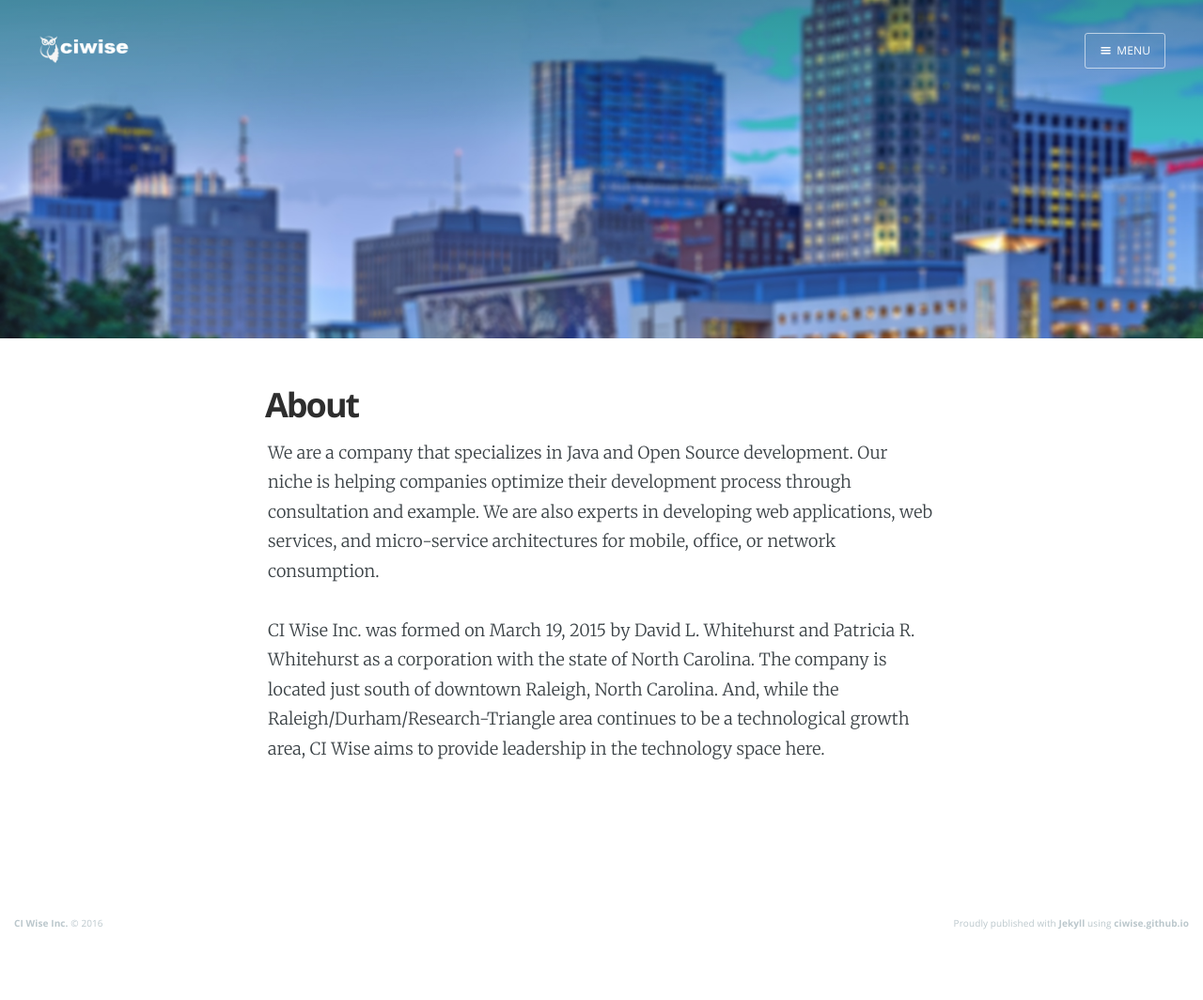
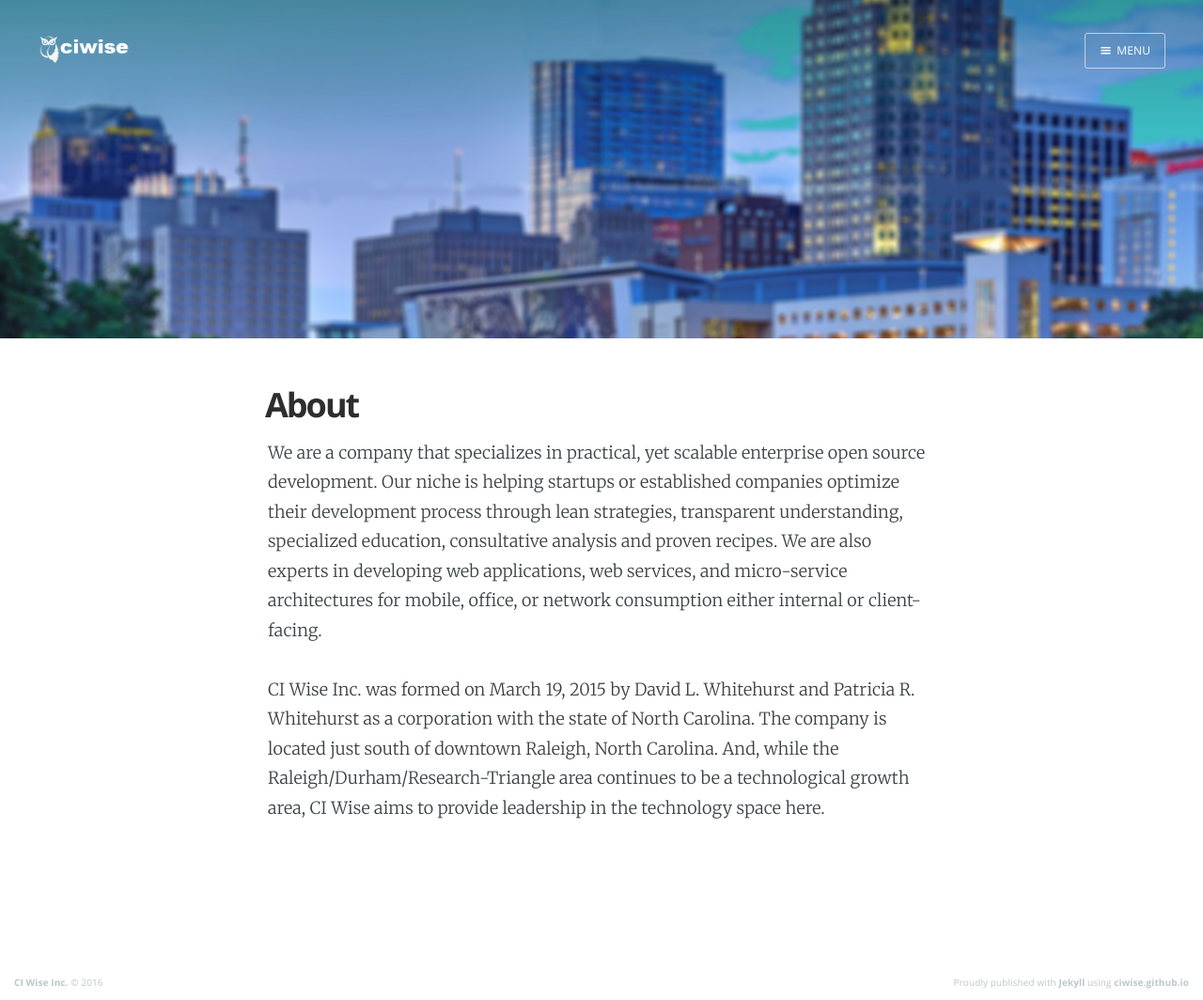
Before and after one commit to ciwise/ciwise.github.custom, a Jekyll site: the page built from about.html, in a window 1280 px wide. Shown: the whole page at 94% size. Built offline with Jekyll 4.4.1, drawn with Linux system fonts in a browser that asks for light colours; nearby versions of some CDN libraries; Markdown is read by kramdown in place of the engine named in the settings; before the commit the page ends 1001 px from its top, so only the background shows below that.

Commit message:
revised about and contact pages

```diff
--- a/about.html
+++ b/about.html
@@ -41,9 +41,9 @@ current: tag
 
         <section class="post-content">
 <p>
-We are a company that specializes in Java and Open Source development. Our niche is helping companies
-optimize their development process through consultation and example. We are also experts in developing
-web applications, web services, and micro-service architectures for mobile, office, or network consumption.
+We are a company that specializes in practical, yet scalable enterprise open source development. Our niche is helping startups or established companies
+optimize their development process through lean strategies, transparent understanding, specialized education, consultative analysis and proven recipes. We are also experts in developing
+web applications, web services, and micro-service architectures for mobile, office, or network consumption either internal or client-facing.
 </p><p>
 CI Wise Inc. was formed on March 19, 2015 by David L. Whitehurst and Patricia R. Whitehurst as a
 corporation with the state of North Carolina. The company is located just south of downtown
--- a/contact.html
+++ b/contact.html
@@ -46,6 +46,7 @@ current: tag
  		<li>david@ciwise.com</li>
 		<li>919-605-6529</li>
 		<li>2932 Tram Road, Fuquay Varina, NC 27526-9362</li>
+ 		<li>Skype - ceociwise</li>
 		</ul>
 
 	</section>
```
